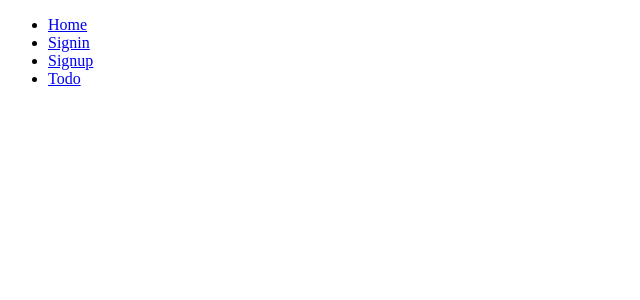
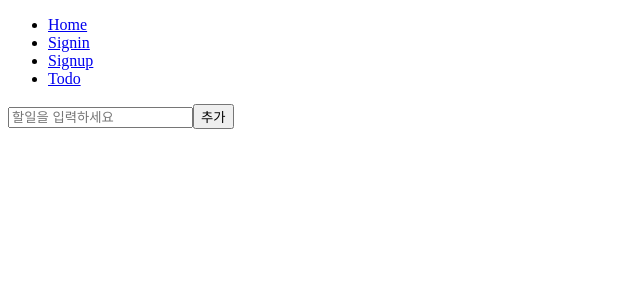
Before and after one commit to DoctorK4/wanted-pre-onboarding-frontend, a React (Create React App) app: page /todo in a window 1280 px wide. Shown: the top 300 px of the page, without its empty margins (0-640 px from the left). Built offline with nearby package versions, Linux system fonts and the light colour scheme; sample sign-in values are in the browser's storage.

Commit message:
[feature] todolist에 task 추가 기능

```diff
--- a/src/App.jsx
+++ b/src/App.jsx
@@ -1,4 +1,4 @@
-import { BrowserRouter, Routes, Route, Link, Navigate } from "react-router-dom";
+import { BrowserRouter, Routes, Route, Navigate } from "react-router-dom";
 import Home from './pages/home';
 import SignIn from './pages/signIn';
 import SignUp from './pages/signUp';
--- /dev/null
+++ b/src/components/taskUnit.jsx
@@ -0,0 +1,13 @@
+
+export default function TaskUnit({task}) {
+  return (
+    <li>
+      <label>
+        <input type="checkbox" />
+        <span>{task}</span>
+      </label>
+      <button data-testid="modify-button">수정</button>
+      <button data-testid="delete-button">삭제</button>
+    </li>
+  )
+}
--- a/src/pages/toDo.jsx
+++ b/src/pages/toDo.jsx
@@ -1,7 +1,26 @@
+import { useState } from 'react'
+import TaskUnit from '../components/taskUnit';
 
 function ToDo () {
+  const [task, setTask] = useState('');
+  const [taskList, setTaskList] = useState([]);
+
+  const addToDo = (e) => {
+    e.preventDefault()
+    setTaskList([...taskList, task])
+    setTask('');
+    console.log(taskList)
+  }
+
   return (
     <>
+      <form onSubmit={addToDo}>
+        <input data-testid="new-todo-input" type="text" placeholder="할일을 입력하세요" value={task} onChange={(e)=>setTask(e.target.value)}/>
+        <button data-testid="new-todo-add-button" type="submit">추가</button>
+      </form>
+      <ul>
+        {taskList.map((task)=>(<TaskUnit task={task}/>))}
+      </ul>
     </>
   )
 }
```
